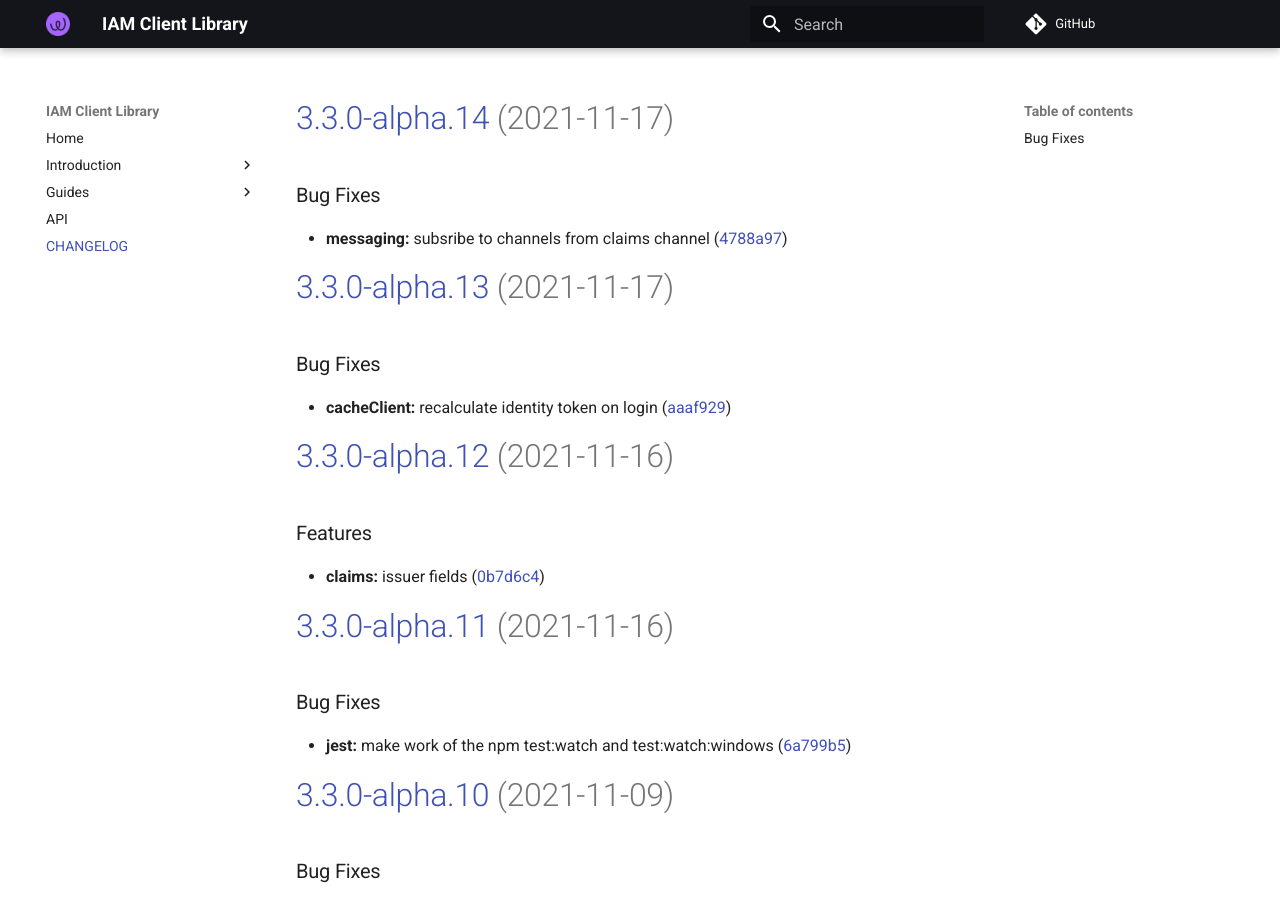
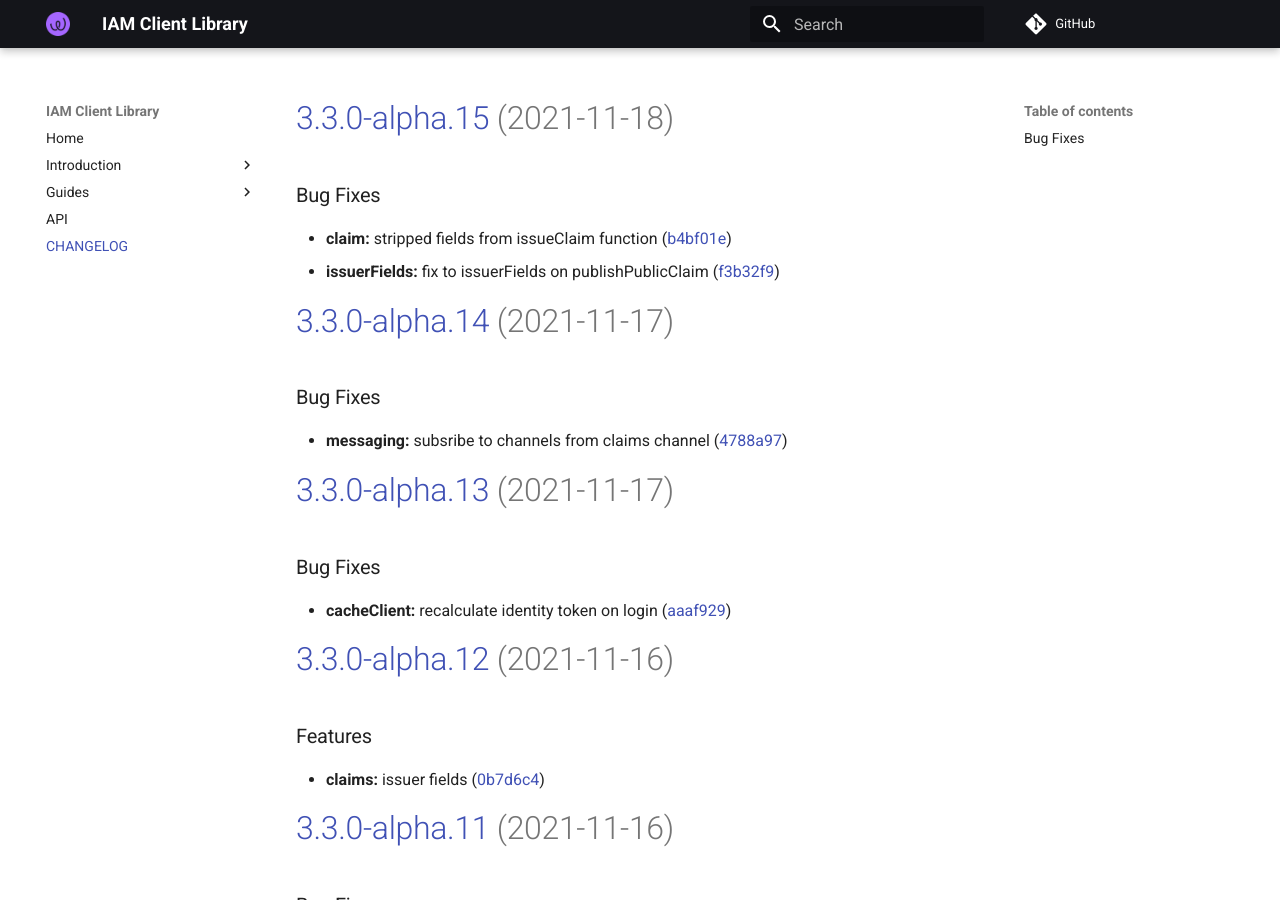
Before and after one commit to energywebfoundation/iam-client-lib, an MkDocs documentation site: the page built from docs/CHANGELOG.md, in a window 1280 px wide and 900 px high. Built offline with MkDocs 1.6.1 and Material for MkDocs 9.7.7, drawn with Linux system fonts in a browser that asks for light colours; comment, search, counter and statistics services are not loaded.

Commit message:
chore(release): 3.3.0-alpha.15 [skip ci]
# [3.3.0-alpha.15](https://github.com/energywebfoundation/iam-client-lib/compare/v3.3.0-alpha.14...v3.3.0-alpha.15) (2021-11-18)

### Bug Fixes

* **claim:** stripped fields from issueClaim function ([b4bf01e](https://github.com/energywebfoundation/iam-client-lib/commit/b4bf01ec8015c6ac4604b93767b331842199f36e))
* **issuerFields:** fix to issuerFields on publishPublicClaim ([f3b32f9](https://github.com/energywebfoundation/iam-client-lib/commit/f3b32f9602da70827ed24472e55f8c56ee4f4c36))

```diff
--- a/docs/CHANGELOG.md
+++ b/docs/CHANGELOG.md
@@ -1,3 +1,11 @@
+# [3.3.0-alpha.15](https://github.com/energywebfoundation/iam-client-lib/compare/v3.3.0-alpha.14...v3.3.0-alpha.15) (2021-11-18)
+
+
+### Bug Fixes
+
+* **claim:** stripped fields from issueClaim function ([b4bf01e](https://github.com/energywebfoundation/iam-client-lib/commit/b4bf01ec8015c6ac4604b93767b331842199f36e))
+* **issuerFields:** fix to issuerFields on publishPublicClaim ([f3b32f9](https://github.com/energywebfoundation/iam-client-lib/commit/f3b32f9602da70827ed24472e55f8c56ee4f4c36))
+
 # [3.3.0-alpha.14](https://github.com/energywebfoundation/iam-client-lib/compare/v3.3.0-alpha.13...v3.3.0-alpha.14) (2021-11-17)
 
 
--- a/package.json
+++ b/package.json
@@ -1,6 +1,6 @@
 {
     "name": "iam-client-lib",
-    "version": "3.3.0-alpha.14",
+    "version": "3.3.0-alpha.15",
     "description": "Library for Decentralized Identity and Access Management",
     "main": "dist/index.js",
     "module": "dist/index.esm.js",
```
